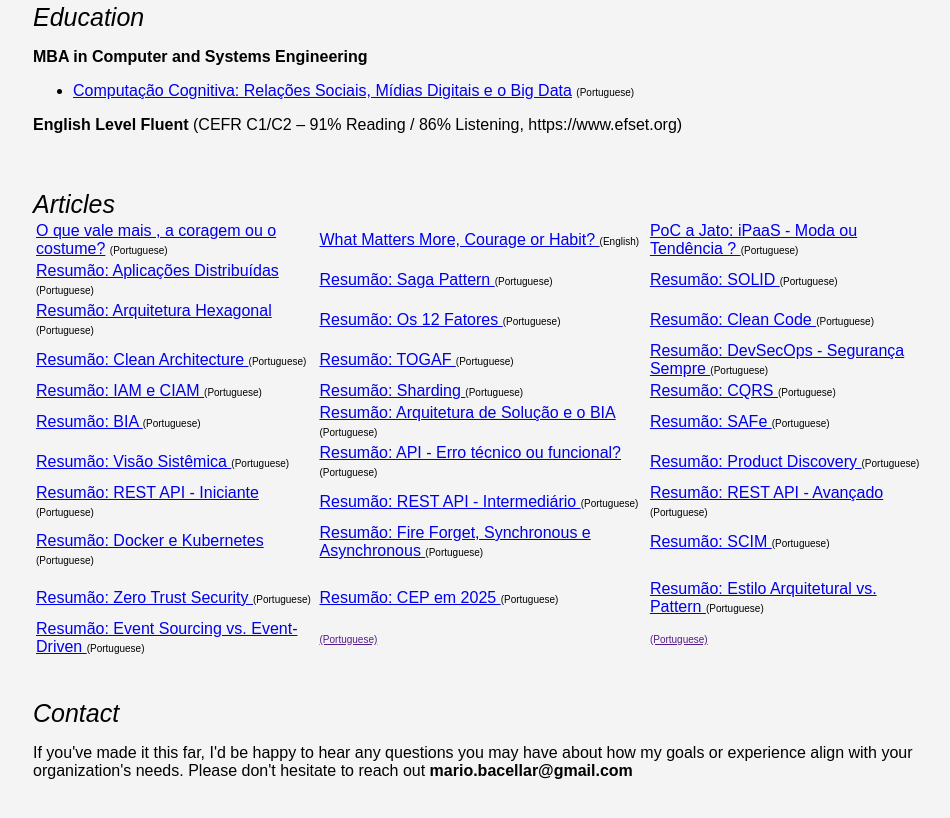
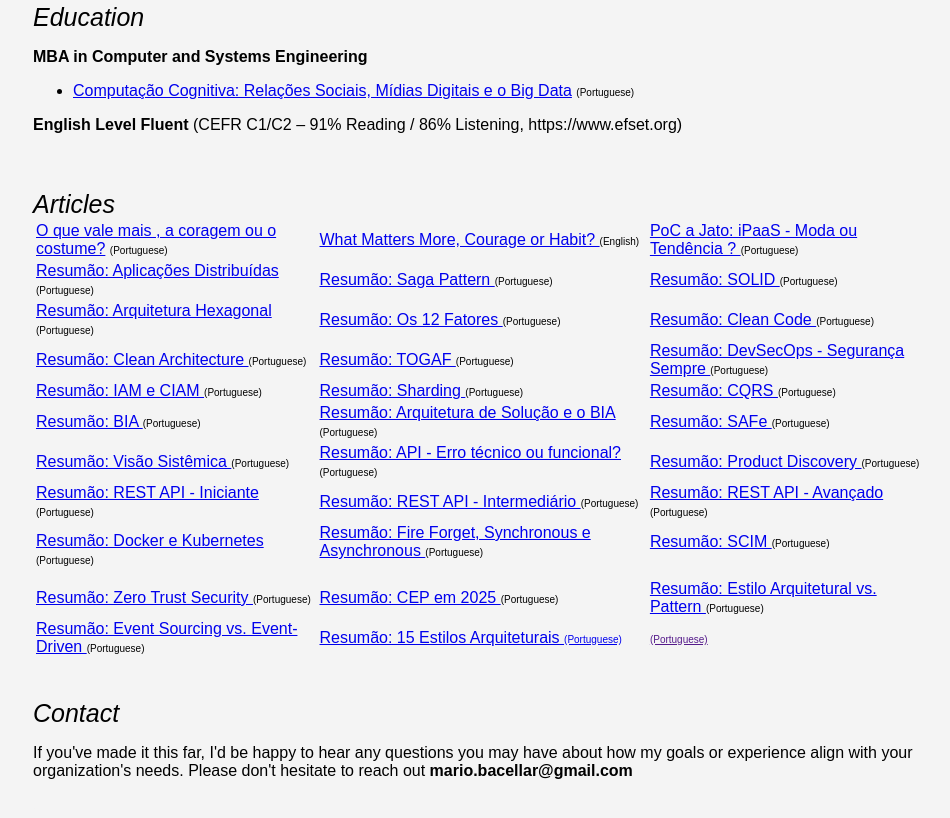
Before and after one commit to mariobacellar/mariobacellar.github.io, a plain HTML site: page index.html in a window 1280 px wide. Shown: the part 1836-2654 px from the top of the page, without its empty margins (157-1107 px from the left). Drawn offline with Linux system fonts and the light colour scheme.

Commit message:
Update index.html
Resumão: 15 Estilos Arquiteturais

```diff
--- a/index.html
+++ b/index.html
@@ -224,7 +224,7 @@
 
 			<tr>
 			<td><a href="https://www.linkedin.com/pulse/resum%25C3%25A3o-event-sourcing-vs-event-driven-mario-bacellar-dnshf" target="_blank"> Resumão: Event Sourcing vs. Event-Driven </a> <font size=1> (Portuguese) </font></td>
-			<td><a href="" target="_blank">   <font size=1> (Portuguese) </font></td>
+			<td><a href="https://www.linkedin.com/pulse/resum%25C3%25A3o-15-estilos-arquiteturais-mario-bacellar-bp0vf" target="_blank"> Resumão: 15 Estilos Arquiteturais <font size=1> (Portuguese) </font></td>
 			<td><a href="" target="_blank">   <font size=1> (Portuguese) </font></td>
 		</tr>
 
```
